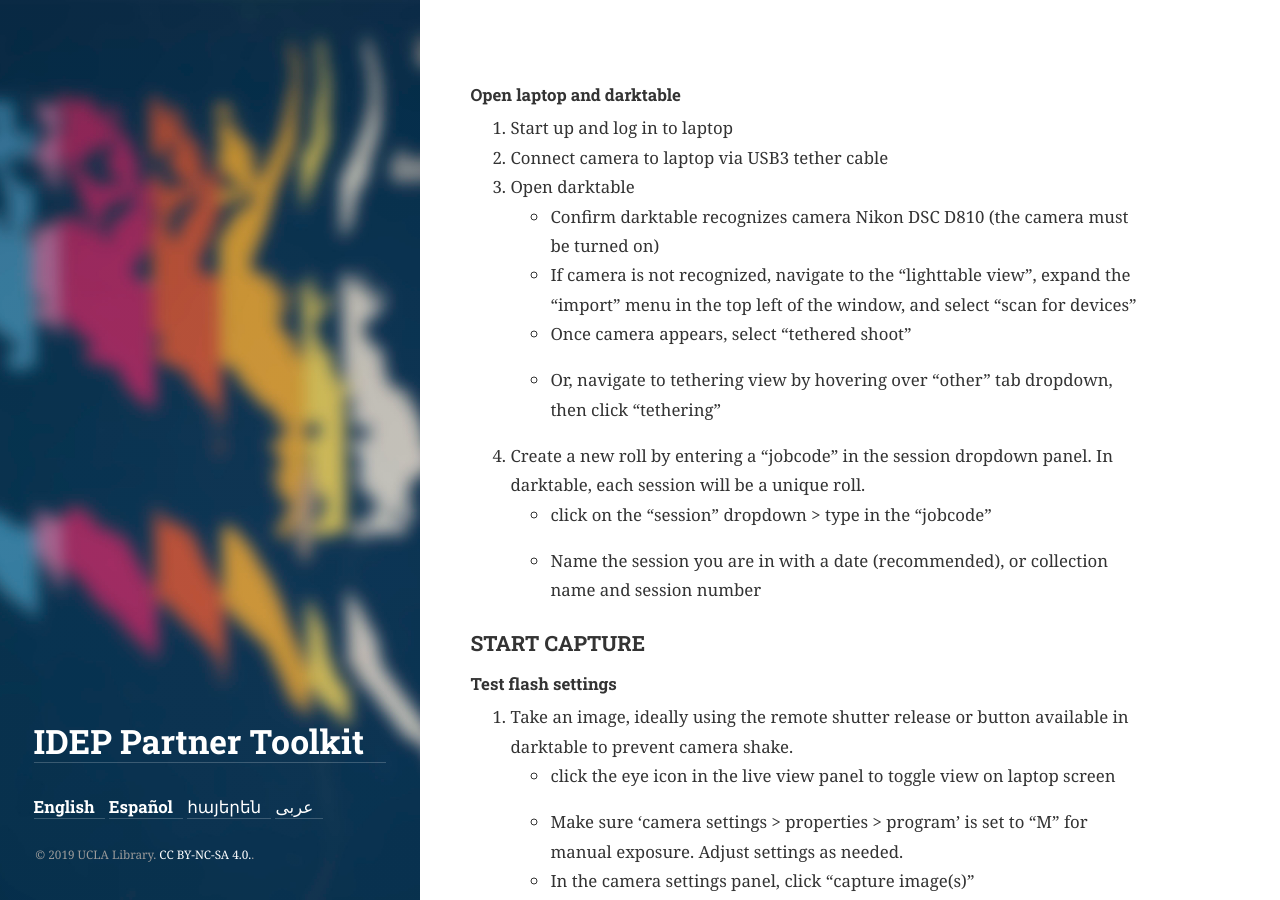
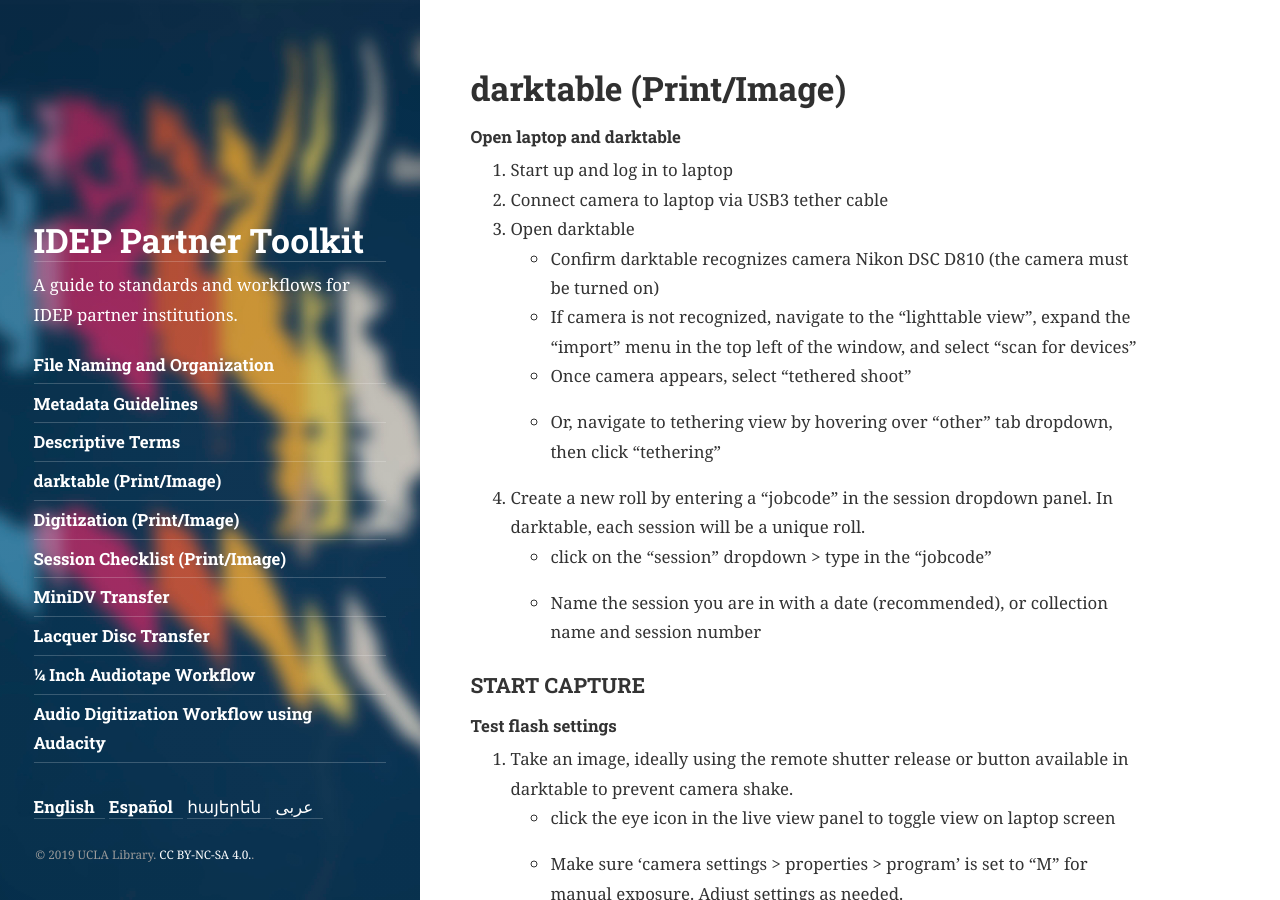
Before and after one commit to UCLALibrary/ideptoolkit, a Jekyll site: the page built from darktable_workflow.md, in a window 1280 px wide and 900 px high. Built offline with Jekyll 4.4.1, drawn with Linux system fonts in a browser that asks for light colours; our own code applies the rules of GitHub Pages for plain Markdown files.

Commit message:
Update darktable_workflow.md

```diff
--- a/darktable_workflow.md
+++ b/darktable_workflow.md
@@ -1,3 +1,13 @@
+---
+layout: page
+title: darktable (Print/Image)
+menu: true
+order: 4
+lang: English
+ref: darktable
+permalink: /darktable
+---
+
 #### Open laptop and darktable
 1. Start up and log in to laptop
 2. Connect camera to laptop via USB3 tether cable
```
